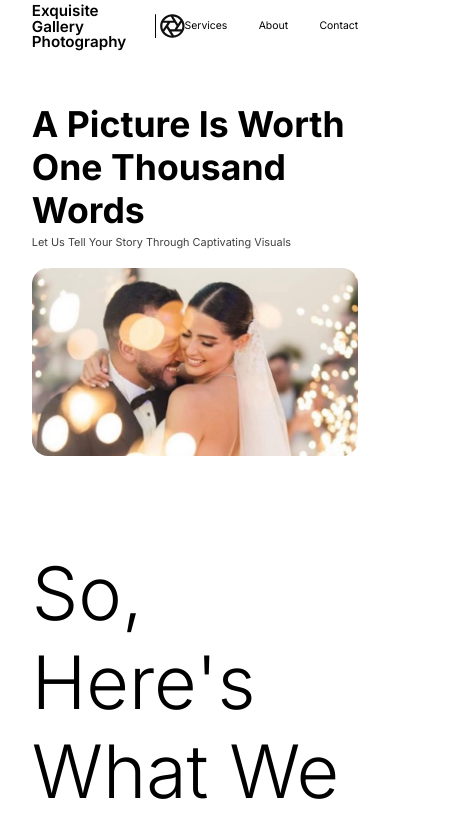
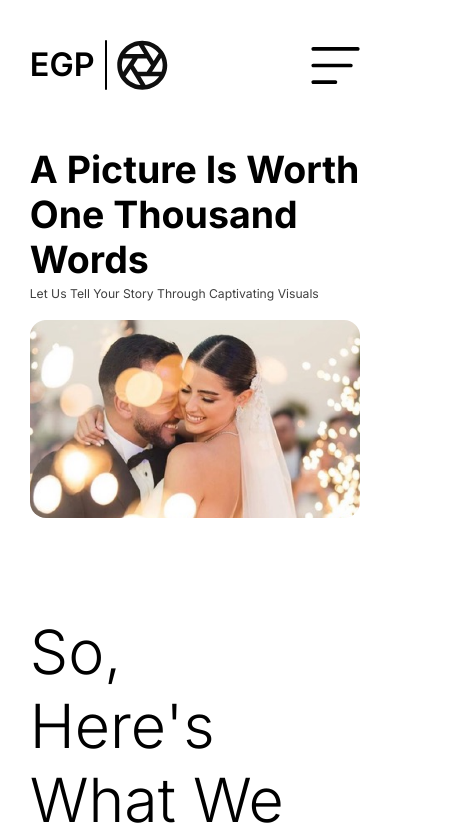
Before and after one commit to Identityofsine/egpparties, a Next.js app: page /services/photography in a window 390 px wide. Shown: the top 831 px of the page, 467 px wide, since content can reach past the window. Built offline with nearby package versions, Linux system fonts and the light colour scheme.

Commit message:
started mobile

```diff
--- a/src/app/globals.scss
+++ b/src/app/globals.scss
@@ -64,6 +64,11 @@
 
 	@include media('<=LGtablet') {
 		font-size: 35.6px;
+	}
+
+	@include media('<=LGphone') {
+		font-size: 37.5px;
+		--margin-width: calc(var(--max-width) - 1.5867rem);
 	}
 }
 
@@ -149,3 +154,43 @@ p {
 	line-height: 197%;
 	color: rgba(16, 16, 16, 0.8);
 }
+
+@include onMobile() {
+
+	//title-3
+	h1 {
+		font-size: 1.6216rem;
+	}
+
+	//title-2
+	h2 {
+		font-size: 1rem;
+	}
+
+	//sub-title
+	h3 {
+		font-size: 0.8649rem;
+	}
+
+	//title-4
+	h4 {
+		font-size: 1.2162rem;
+	}
+
+	//card-font-1
+	h5 {
+		font-size: 1.0541rem;
+	}
+
+	//title-5
+	h6 {
+		font-weight: 300;
+		font-size: 1.2432rem;
+		line-height: 127%;
+	}
+
+	p {
+		font-size: 0.3243rem;
+		line-height: 197%;
+	}
+}
--- a/src/app/styles.scss
+++ b/src/app/styles.scss
@@ -290,8 +290,24 @@ img {
 	user-select: none;
 }
 
+.mobile-enable {
+	display: none;
+}
+
+.mobile-disable {
+	display: inherit;
+}
+
 //mobile
 @include onMobile() {
+
+	.mobile-enable {
+		display: inherit;
+	}
+
+	.mobile-disable {
+		display: none;
+	}
 
 	//flex settings
 
@@ -318,6 +334,11 @@ img {
 	.m-justify-between {
 		justify-content: space-between;
 	}
+
+	.m-align-center {
+		align-items: center;
+	}
+
 
 	//flex settings::gap
 	.m-gap-01 {
@@ -481,7 +502,16 @@ img {
 	}
 
 	.m-width-fill {
-		width: 100%;
+		width: 100% !important;
+	}
+
+	//height stuff
+	.m-height-fit {
+		height: fit-content !important;
+	}
+
+	.m-height-fill {
+		height: 100% !important;
 	}
 
 }
--- a/src/components/Footer.tsx
+++ b/src/components/Footer.tsx
@@ -32,8 +32,8 @@ const servicesItems: ListItem[] = [
 export function Footer() {
 	return (
 		<footer className="full-width">
-			<div className="content flex justify-between center-margin">
-				<div className="info flex column fit-width justify-between fill-height">
+			<div className="content flex m-flex-column m-height-fill m-align-center justify-between m-gap-08 center-margin ">
+				<div className="info flex column fit-width m-width-fill fill-height m-gap-04">
 					<div className="top">
 						<Logo />
 						<p className="description">{brandSettings.description}</p>
@@ -42,12 +42,12 @@ export function Footer() {
 						<span>Copyright © 2024 By {brandSettings.llc}</span>
 					</div>
 				</div>
-				<div className="right flex column justify-between">
+				<div className="right flex column justify-between m-width-fill m-gap-10">
 					<div className="links flex justify-between">
 						<List title="Company" items={companyItems} />
 						<List title="Services" items={servicesItems} />
 					</div>
-					<div className="buttons flex column button-gap">
+					<div className="buttons flex column button-gap m-gap-05">
 						<a href="/contact">
 							<Button text="Contact Us" />
 						</a>
--- a/src/components/Navbar.tsx
+++ b/src/components/Navbar.tsx
@@ -1,10 +1,17 @@
 import brandSettings from '@/app/brand.settings'
 import '../styles/navbar.scss'
 
-export function Logo() {
+export function Logo({ className = "" }: { className?: string }) {
 	return (
-		<a className="flex align-center logo" href={brandSettings.path}>
-			<p>{brandSettings.name}</p>
+		<a className={"flex align-center logo" + ` ${className}`} href={brandSettings.path}>
+			{className === "mobile" ?
+				<>
+					<p className="mobile-disable">{brandSettings.name}</p>
+					<p className="mobile-enable">{brandSettings.shortName}</p>
+				</>
+				:
+				<p className="">{brandSettings.name}</p>
+			}
 			<div className="line"></div>
 			<img src={brandSettings.logo} alt="logo" />
 		</a>
@@ -15,11 +22,14 @@ export function NavBar() {
 	return (
 		<nav className="relative center-margin">
 			<div className="content flex align-center justify-between margin-width center-margin">
-				<Logo />
-				<div className="flex align-center nav-gap">
+				<Logo className="mobile" />
+				<div className="flex align-center nav-gap mobile-disable">
 					<a href="/services">Services</a>
 					<a href="/about">About</a>
 					<a href="/consultation">Contact</a>
+				</div>
+				<div className="hamburger mobile-enable fit-height">
+					<img src="/icons/hamburger.svg" alt="" />
 				</div>
 			</div>
 		</nav>
--- a/src/styles/footer.scss
+++ b/src/styles/footer.scss
@@ -1,3 +1,5 @@
+@import '../app/scss_lib/breakpoints.scss';
+
 footer {
 	position: relative;
 	margin-top: auto;
@@ -6,6 +8,7 @@ footer {
 	padding-bottom: 0.5067rem;
 	background: #fff;
 	box-shadow: 0px -6px 64px rgba(0, 0, 0, 0.03999999910593033);
+
 
 	&::before {
 		content: '';
@@ -33,6 +36,12 @@ footer {
 				.description {
 					margin-top: 0.1rem;
 					width: 6.8rem;
+
+					@include onMobile() {
+						width: auto;
+						font-size: 0.3714rem;
+					}
+
 				}
 			}
 
@@ -46,9 +55,26 @@ footer {
 
 			.button-gap {
 				gap: 0.1067rem;
+
+				@include onMobile() {
+					gap: 0.2rem;
+				}
 			}
 		}
 	}
+
+	@include onMobile() {
+		height: 15.3243rem;
+		padding-top: 1.0571rem;
+		padding-bottom: 2.6286rem;
+
+		.content {
+			span {
+				font-size: 0.3286rem !important;
+			}
+		}
+	}
+
 }
 
 .list {
@@ -58,12 +84,23 @@ footer {
 	}
 
 	p.title {
+		@include onMobile() {
+			font-size: 0.5676rem;
+		}
+
 		font-size: 0.3867rem;
 		font-weight: 600;
 	}
 
 	.list-items {
 		margin-top: 0.24rem;
+
+		@include onMobile() {
+			p {
+				font-size: 0.3514rem !important;
+
+			}
+		}
 
 		p {
 			font-weight: 400;
--- a/src/styles/navbar.scss
+++ b/src/styles/navbar.scss
@@ -1,9 +1,13 @@
+@import '../app/scss_lib/breakpoints.scss';
+
 nav {
 	max-width: var(--max-width);
 	width: 100%;
 	height: 1.4667rem;
 
-
+	@include onMobile() {
+		margin-top: 1rem !important;
+	}
 
 	p.elem,
 	a {
@@ -33,6 +37,10 @@ nav {
 		line-height: 100%;
 		font-weight: 600;
 		color: black !important;
+
+		@include onMobile() {
+			font-size: 0.5143rem;
+		}
 	}
 
 	.line {
@@ -46,4 +54,25 @@ nav {
 		width: 0.6800rem;
 		height: 0.6800rem;
 	}
+
+	&.mobile {
+		@include onMobile() {
+			gap: 0.2703rem;
+
+			p {
+				transform: translateY(.0125rem);
+				font-size: 0.8649rem;
+			}
+
+			.line {
+				width: 2px;
+				height: 1.3514rem;
+			}
+
+			img {
+				width: 1.3514rem;
+				height: 1.3514rem;
+			}
+		}
+	}
 }
```
Also changed, not shown: public/icons/hamburger.svg (added).
